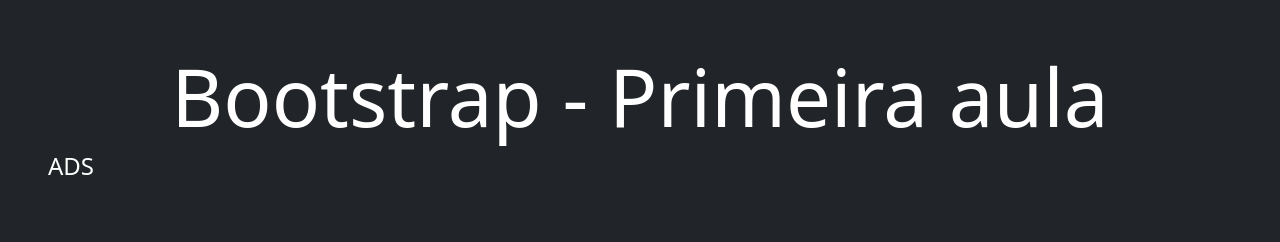
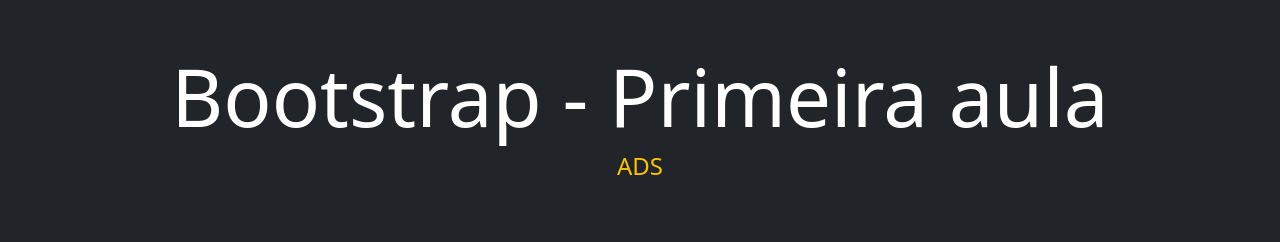
Before and after one commit to dionisioR/exemplo-01-bootstrap-20230420, a plain HTML site: page index.html in a window 1280 px wide. Shown: the top 242 px of the page. Drawn offline with nearby package versions, Linux system fonts and the light colour scheme.

Commit message:
modificado o h4 do header

```diff
--- a/index.html
+++ b/index.html
@@ -15,7 +15,7 @@
         <h1 class="display-1 text-center">
             Bootstrap - Primeira aula
         </h1>
-        <h4>ADS</h4>
+        <h4 class="text-center text-warning">ADS</h4>
     </header>
 
     <main class="container mt-5">
```
